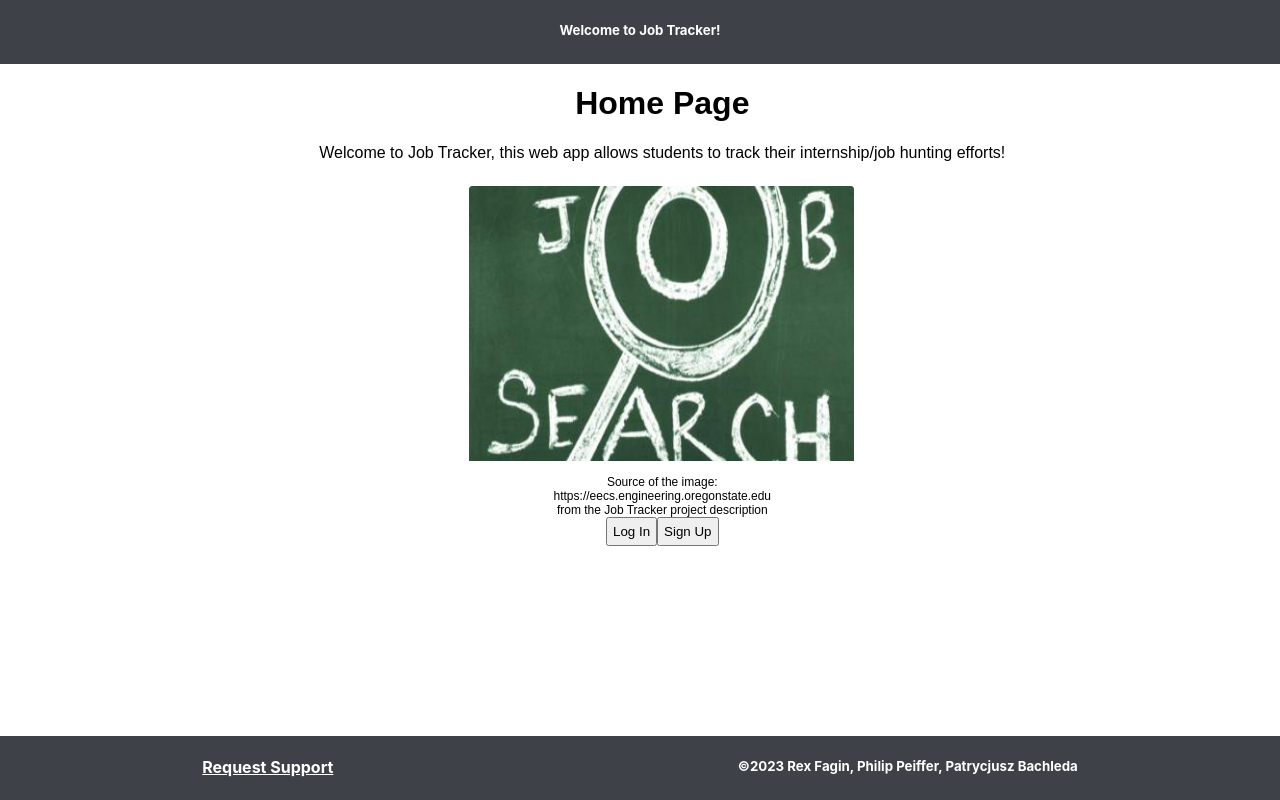
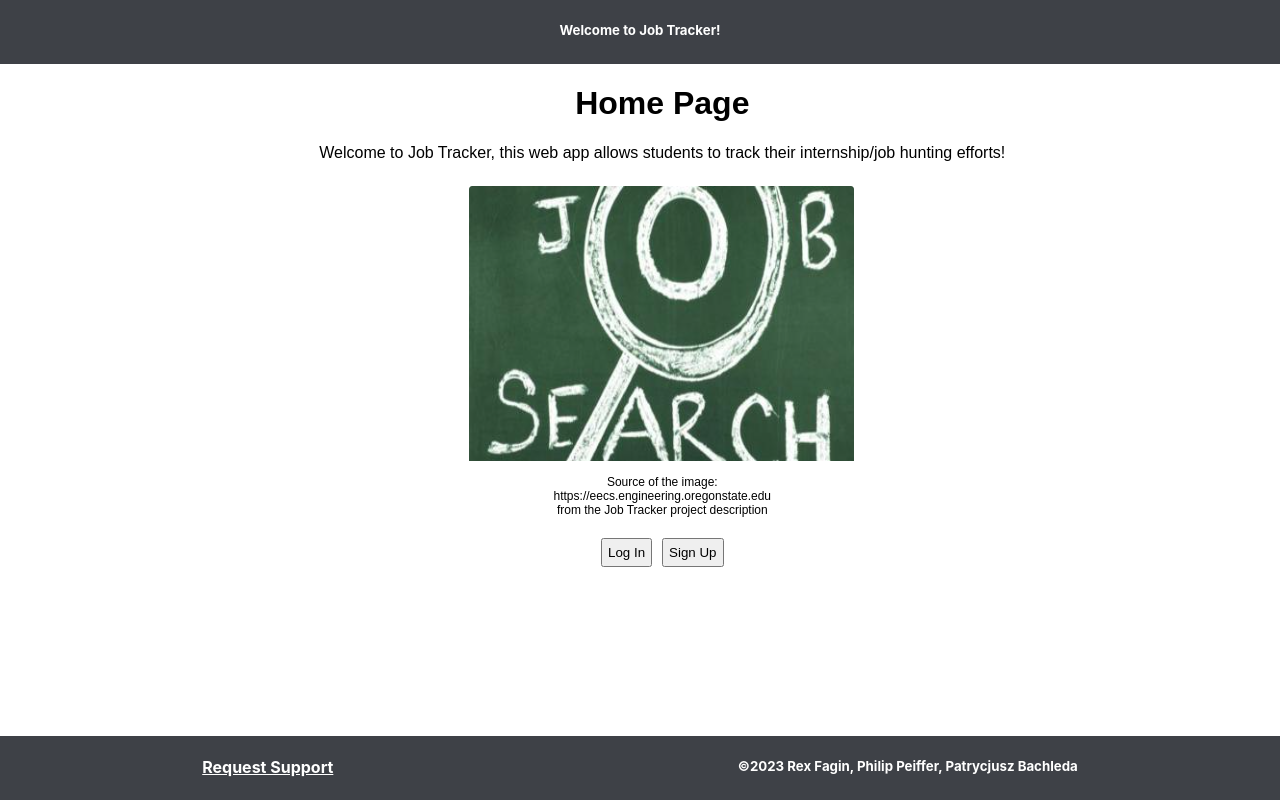
Before and after one commit to faginr/Job-Tracker, a React (Create React App) app in the folder react-frontend/: page / in a window 1280 px wide. Built offline with nearby package versions, Linux system fonts and the light colour scheme; no server answers.

Commit message:
fix login-signup css

```diff
--- a/react-frontend/src/App.css
+++ b/react-frontend/src/App.css
@@ -66,6 +66,15 @@
 
 button {
   padding: 5px;
+}
+
+.login-signup{
+  margin-bottom: 6rem;
+  margin-top: 1rem;
+}
+
+.login-signup button{
+  margin: 5px;
 }
 
 hr {
```
